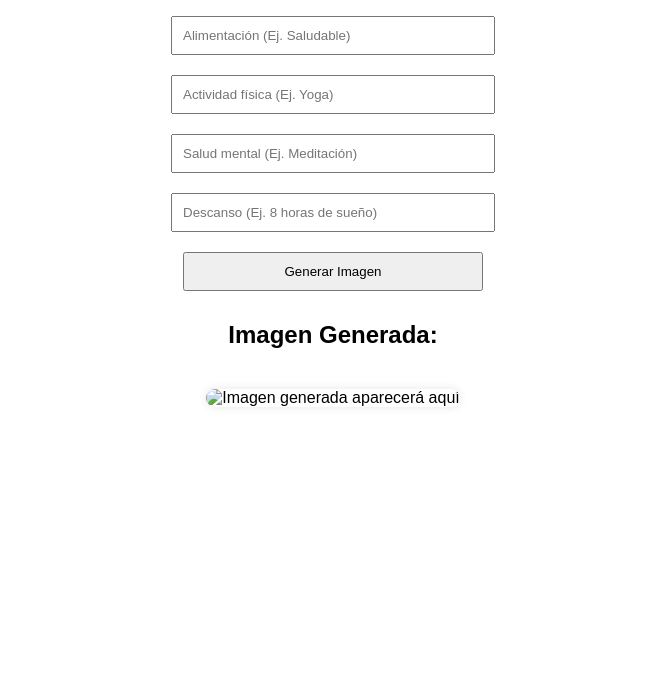
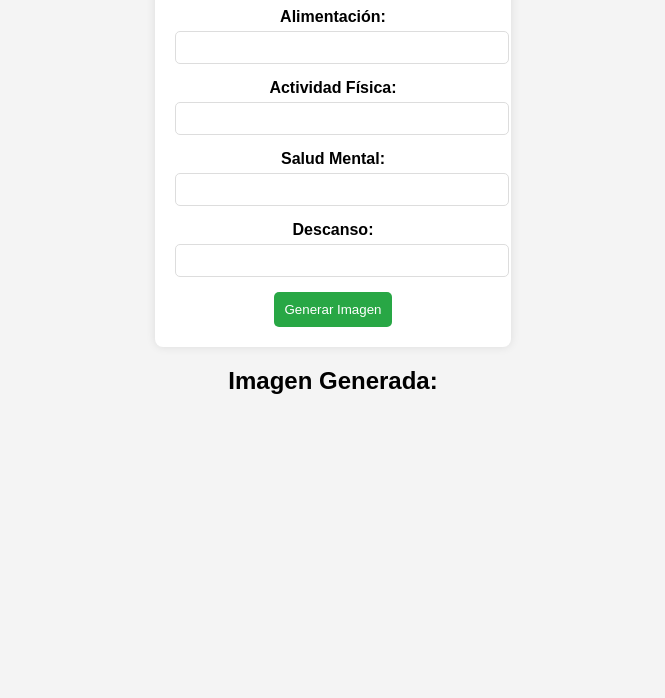
Before and after one commit to stephaneavril/be-healthy-ai, a website: page frontend/index.html in a window 1280 px wide. Shown: the part 102-800 px from the top of the page, without its empty margins (307-972 px from the left). Drawn offline with Linux system fonts and the light colour scheme.

Commit message:
Agregando frontend para generar imágenes

```diff
--- a/frontend/index.html
+++ b/frontend/index.html
@@ -4,61 +4,31 @@
     <meta charset="UTF-8">
     <meta name="viewport" content="width=device-width, initial-scale=1.0">
     <title>Generador de Imágenes Motivacionales</title>
-    <style>
-        body {
-            font-family: Arial, sans-serif;
-            text-align: center;
-            margin: 50px;
-        }
-        input, button {
-            margin: 10px;
-            padding: 10px;
-            width: 300px;
-        }
-        img {
-            margin-top: 20px;
-            max-width: 80%;
-            border-radius: 10px;
-            box-shadow: 0px 0px 10px rgba(0,0,0,0.1);
-        }
-    </style>
+    <link rel="stylesheet" href="style.css">
 </head>
 <body>
     <h1>Generador de Imágenes Motivacionales</h1>
+    <form id="imageForm">
+        <label for="alimentacion">Alimentación:</label>
+        <input type="text" id="alimentacion" required>
 
-    <input type="text" id="alimentacion" placeholder="Alimentación (Ej. Saludable)" required><br>
-    <input type="text" id="actividad" placeholder="Actividad física (Ej. Yoga)" required><br>
-    <input type="text" id="salud" placeholder="Salud mental (Ej. Meditación)" required><br>
-    <input type="text" id="descanso" placeholder="Descanso (Ej. 8 horas de sueño)" required><br>
+        <label for="actividad">Actividad Física:</label>
+        <input type="text" id="actividad" required>
 
-    <button onclick="generarImagen()">Generar Imagen</button>
+        <label for="salud">Salud Mental:</label>
+        <input type="text" id="salud" required>
 
-    <h2>Imagen Generada:</h2>
-    <img id="imagenGenerada" src="" alt="Imagen generada aparecerá aquí">
+        <label for="descanso">Descanso:</label>
+        <input type="text" id="descanso" required>
 
-    <script>
-        async function generarImagen() {
-            const respuestas = [
-                document.getElementById("alimentacion").value,
-                document.getElementById("actividad").value,
-                document.getElementById("salud").value,
-                document.getElementById("descanso").value
-            ];
+        <button type="submit">Generar Imagen</button>
+    </form>
 
-            const response = await fetch("https://be-healthy-ai-production.up.railway.app/generate", {
-                method: "POST",
-                headers: { "Content-Type": "application/json" },
-                body: JSON.stringify({ respuestas })
-            });
+    <div id="resultado">
+        <h2>Imagen Generada:</h2>
+        <img id="imageOutput" src="" alt="Imagen generada" style="display:none;">
+    </div>
 
-            const data = await response.json();
-
-            if (data.image_url) {
-                document.getElementById("imagenGenerada").src = data.image_url;
-            } else {
-                alert("Error al generar la imagen");
-            }
-        }
-    </script>
+    <script src="script.js"></script>
 </body>
 </html>
--- a/frontend/script.js
+++ b/frontend/script.js
@@ -1,28 +1,27 @@
-document.getElementById("formulario").addEventListener("submit", async function(event) {
+document.getElementById("imageForm").addEventListener("submit", async function(event) {
     event.preventDefault();
+
     const respuestas = [
-        document.getElementById("respuesta1").value,
-        document.getElementById("respuesta2").value,
-        document.getElementById("respuesta3").value,
-        document.getElementById("respuesta4").value
+        document.getElementById("alimentacion").value,
+        document.getElementById("actividad").value,
+        document.getElementById("salud").value,
+        document.getElementById("descanso").value
     ];
-    document.getElementById("imagen").style.display = "none";
-    document.getElementById("imagen").alt = "Generando imagen...";
-    try {
-        const response = await fetch("/generate", {  // nota: ruta relativa
+
+    const response = await fetch("https://be-healthy-ai-production.up.railway.app/generate", {
         method: "POST",
-            headers: { "Content-Type": "application/json" },
+        headers: {
+            "Content-Type": "application/json"
+        },
         body: JSON.stringify({ respuestas })
     });
+
     const data = await response.json();
+
     if (data.image_url) {
-            document.getElementById("imagen").src = data.image_url;
-            document.getElementById("imagen").style.display = "block";
+        document.getElementById("imageOutput").src = data.image_url;
+        document.getElementById("imageOutput").style.display = "block";
     } else {
-            alert("Error al generar la imagen.");
-        }
-    } catch (error) {
-        console.error("Error en la solicitud:", error);
-        alert("Error en la conexión con el servidor.");
+        alert("Hubo un error al generar la imagen.");
     }
 });
--- a/frontend/style.css
+++ b/frontend/style.css
@@ -1,25 +1,55 @@
 body {
     font-family: Arial, sans-serif;
     text-align: center;
+    background-color: #f4f4f4;
+}
+
+h1 {
+    color: #333;
 }
 
 form {
-    margin: 20px auto;
-    width: 50%;
+    background: white;
+    padding: 20px;
+    display: inline-block;
+    border-radius: 8px;
+    box-shadow: 0px 0px 10px rgba(0, 0, 0, 0.1);
+}
+
+label {
+    display: block;
+    margin-top: 10px;
+    font-weight: bold;
 }
 
 input {
     width: 100%;
-    margin: 10px 0;
     padding: 8px;
+    margin: 5px 0;
+    border: 1px solid #ddd;
+    border-radius: 5px;
 }
 
 button {
-    padding: 10px 20px;
-    font-size: 16px;
+    margin-top: 10px;
+    padding: 10px;
+    border: none;
+    background: #28a745;
+    color: white;
     cursor: pointer;
+    border-radius: 5px;
+}
+
+button:hover {
+    background: #218838;
 }
 
 #resultado {
     margin-top: 20px;
 }
+
+img {
+    max-width: 80%;
+    margin-top: 20px;
+    border-radius: 10px;
+}
```
Lines whose indentation alone changed are shown as unchanged.
